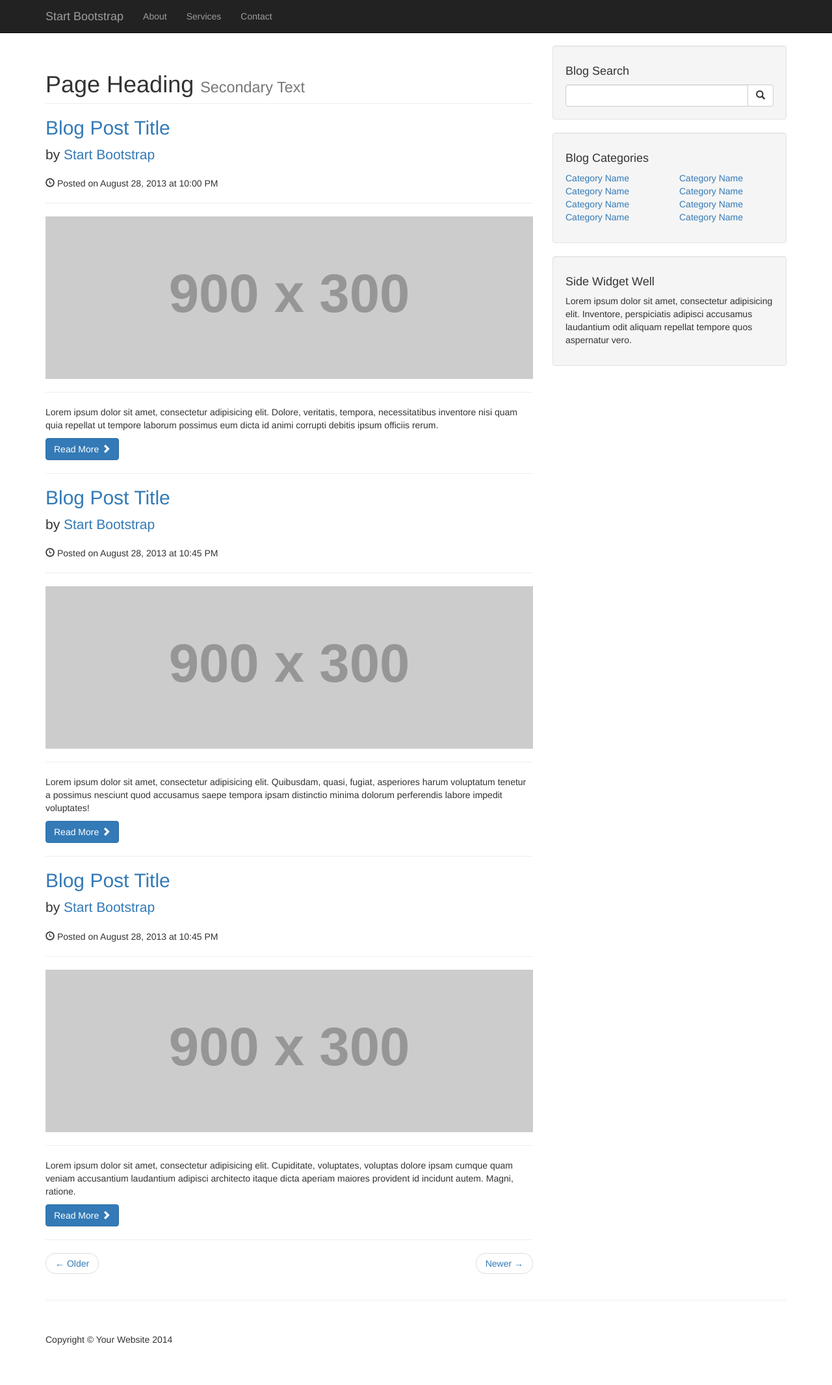
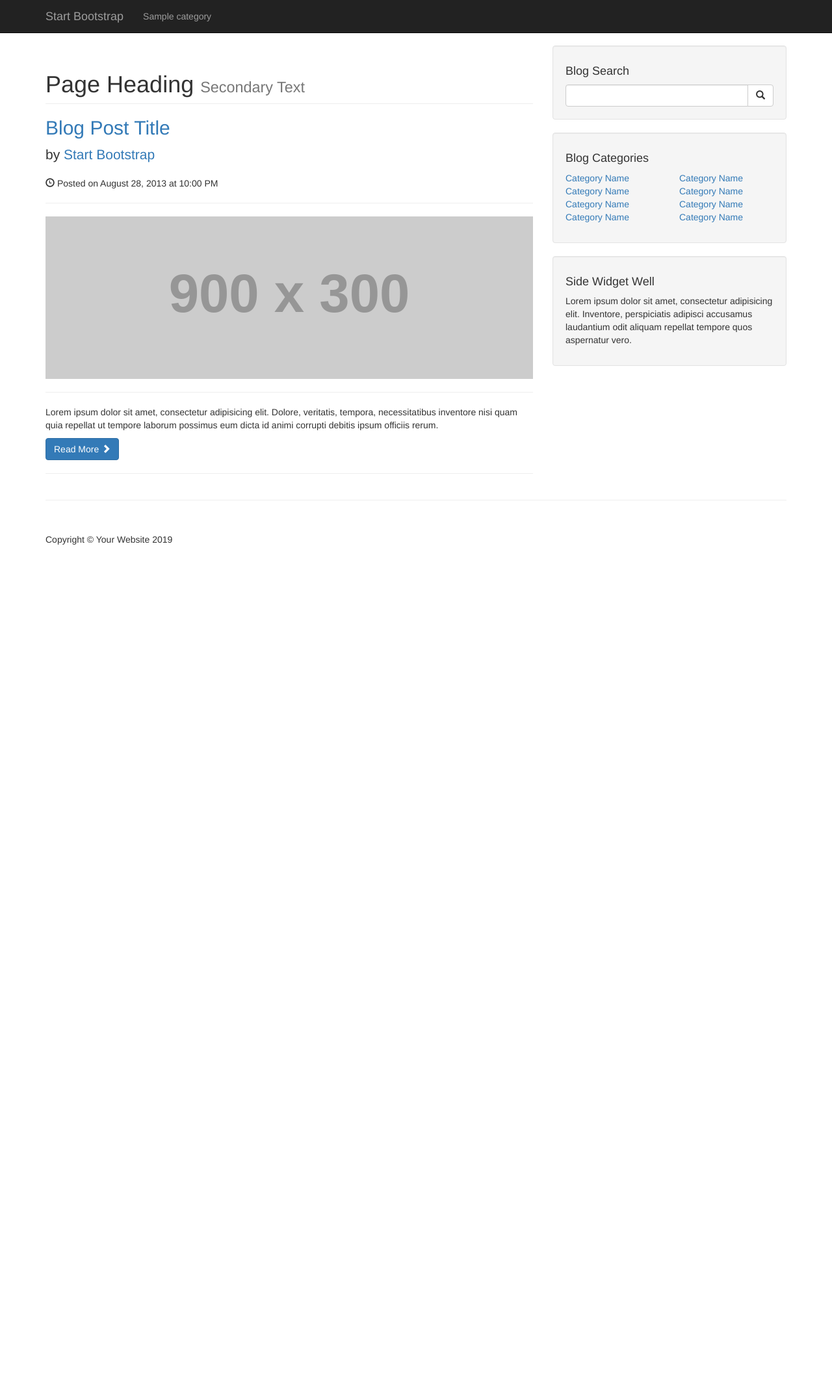
Before and after one commit to Slyness98/cms, a PHP site: page / in a window 1280 px wide. Shown: the whole page at 65% size. After the commit the page ends 838 px from the top, so only its background shows below. Run offline with PHP 8.4, Linux system fonts and the light colour scheme; tables that the repository leaves empty or names only in its code hold one stand-in row (values such as "Sample post"); grey boxes labelled with a size stand in for pictures from a placeholder-image service; some libraries are stand-ins or nearby versions.

Commit message:
Refactored nav,header,footer,sidebar into components. Db categories connected dynamically to nav categories

```diff
--- a/includes/db.php
+++ b/includes/db.php
@@ -10,7 +10,7 @@ foreach ($db as $key => $value) {
 
 $connection = mysqli_connect(DB_HOST, DB_USER,DB_PASS, DB_NAME);
 if($connection){
-	echo "connected to cms";
+	//echo "connected to cms";
 }
 
 ?>
--- a/includes/footer.php
+++ b/includes/footer.php
@@ -2,7 +2,7 @@
         <footer>
             <div class="row">
                 <div class="col-lg-12">
-                    <p>Copyright &copy; Your Website 2014</p>
+                    <p>Copyright &copy; Your Website 2019</p>
                 </div>
                 <!-- /.col-lg-12 -->
             </div>
--- /dev/null
+++ b/includes/navigation.php
@@ -0,0 +1,48 @@
+ <?php include "includes/db.php";  ?>
+
+ <nav class="navbar navbar-inverse navbar-fixed-top" role="navigation">
+        <div class="container">
+
+            <!-- Brand and toggle get grouped for better mobile display -->
+            <div class="navbar-header">
+                <button type="button" class="navbar-toggle" data-toggle="collapse" data-target="#bs-example-navbar-collapse-1">
+                    <span class="sr-only">Toggle navigation</span>
+                    <span class="icon-bar"></span>
+                    <span class="icon-bar"></span>
+                    <span class="icon-bar"></span>
+                </button>
+                <a class="navbar-brand" href="#">Start Bootstrap</a>
+            </div>
+
+
+            <!-- Collect the nav links, forms, and other content for toggling -->
+            <div class="collapse navbar-collapse" id="bs-example-navbar-collapse-1">
+                <ul class="nav navbar-nav">
+
+                <?php
+                $query = "SELECT * FROM categories";
+                $select_all = mysqli_query($connection,$query);
+
+                while ($row = mysqli_fetch_assoc($select_all)) {
+                 $cat_title = $row['cat_title'];
+                 echo "<li><a href='#''>{$cat_title}</a></li>";
+                }
+
+                ?>
+                 <!--    <li>
+                        <a href="#">About</a>
+                    </li>
+                    <li>
+                        <a href="#">Services</a>
+                    </li>
+                    <li>
+                        <a href="#">Contact</a>
+                    </li> -->
+
+
+                </ul>
+            </div>
+            <!-- /.navbar-collapse -->
+        </div>
+        <!-- /.container -->
+  </nav>
--- /dev/null
+++ b/includes/sidebar.php
@@ -0,0 +1,58 @@
+
+ <div class="col-md-4">
+
+                <!-- Blog Search Well -->
+                <div class="well">
+                    <h4>Blog Search</h4>
+                    <div class="input-group">
+                        <input type="text" class="form-control">
+                        <span class="input-group-btn">
+                            <button class="btn btn-default" type="button">
+                                <span class="glyphicon glyphicon-search"></span>
+                        </button>
+                        </span>
+                    </div>
+                    <!-- /.input-group -->
+                </div>
+
+                <!-- Blog Categories Well -->
+                <div class="well">
+                    <h4>Blog Categories</h4>
+                    <div class="row">
+                        <div class="col-lg-6">
+                            <ul class="list-unstyled">
+                                <li><a href="#">Category Name</a>
+                                </li>
+                                <li><a href="#">Category Name</a>
+                                </li>
+                                <li><a href="#">Category Name</a>
+                                </li>
+                                <li><a href="#">Category Name</a>
+                                </li>
+                            </ul>
+                        </div>
+                        <!-- /.col-lg-6 -->
+                        <div class="col-lg-6">
+                            <ul class="list-unstyled">
+                                <li><a href="#">Category Name</a>
+                                </li>
+                                <li><a href="#">Category Name</a>
+                                </li>
+                                <li><a href="#">Category Name</a>
+                                </li>
+                                <li><a href="#">Category Name</a>
+                                </li>
+                            </ul>
+                        </div>
+                        <!-- /.col-lg-6 -->
+                    </div>
+                    <!-- /.row -->
+                </div>
+
+                <!-- Side Widget Well -->
+                <div class="well">
+                    <h4>Side Widget Well</h4>
+                    <p>Lorem ipsum dolor sit amet, consectetur adipisicing elit. Inventore, perspiciatis adipisci accusamus laudantium odit aliquam repellat tempore quos aspernatur vero.</p>
+                </div>
+
+            </div>
--- a/index.php
+++ b/index.php
@@ -1,38 +1,7 @@
-<?php
-include "includes/header.php";
-?>
+<?php include "includes/header.php"; ?>
     <!-- Navigation -->
-    <nav class="navbar navbar-inverse navbar-fixed-top" role="navigation">
-        <div class="container">
-            <!-- Brand and toggle get grouped for better mobile display -->
-            <div class="navbar-header">
-                <button type="button" class="navbar-toggle" data-toggle="collapse" data-target="#bs-example-navbar-collapse-1">
-                    <span class="sr-only">Toggle navigation</span>
-                    <span class="icon-bar"></span>
-                    <span class="icon-bar"></span>
-                    <span class="icon-bar"></span>
-                </button>
-                <a class="navbar-brand" href="#">Start Bootstrap</a>
-            </div>
-            <!-- Collect the nav links, forms, and other content for toggling -->
-            <div class="collapse navbar-collapse" id="bs-example-navbar-collapse-1">
-                <ul class="nav navbar-nav">
-                    <li>
-                        <a href="#">About</a>
-                    </li>
-                    <li>
-                        <a href="#">Services</a>
-                    </li>
-                    <li>
-                        <a href="#">Contact</a>
-                    </li>
-                </ul>
-            </div>
-            <!-- /.navbar-collapse -->
-        </div>
-        <!-- /.container -->
-    </nav>
 
+<?php include "includes/navigation.php" ?>
     <!-- Page Content -->
     <div class="container">
 
@@ -62,113 +31,15 @@ include "includes/header.php";
 
                 <hr>
 
-                <!-- Second Blog Post -->
-                <h2>
-                    <a href="#">Blog Post Title</a>
-                </h2>
-                <p class="lead">
-                    by <a href="index.php">Start Bootstrap</a>
-                </p>
-                <p><span class="glyphicon glyphicon-time"></span> Posted on August 28, 2013 at 10:45 PM</p>
-                <hr>
-                <img class="img-responsive" src="http://placehold.it/900x300" alt="">
-                <hr>
-                <p>Lorem ipsum dolor sit amet, consectetur adipisicing elit. Quibusdam, quasi, fugiat, asperiores harum voluptatum tenetur a possimus nesciunt quod accusamus saepe tempora ipsam distinctio minima dolorum perferendis labore impedit voluptates!</p>
-                <a class="btn btn-primary" href="#">Read More <span class="glyphicon glyphicon-chevron-right"></span></a>
 
-                <hr>
-
-                <!-- Third Blog Post -->
-                <h2>
-                    <a href="#">Blog Post Title</a>
-                </h2>
-                <p class="lead">
-                    by <a href="index.php">Start Bootstrap</a>
-                </p>
-                <p><span class="glyphicon glyphicon-time"></span> Posted on August 28, 2013 at 10:45 PM</p>
-                <hr>
-                <img class="img-responsive" src="http://placehold.it/900x300" alt="">
-                <hr>
-                <p>Lorem ipsum dolor sit amet, consectetur adipisicing elit. Cupiditate, voluptates, voluptas dolore ipsam cumque quam veniam accusantium laudantium adipisci architecto itaque dicta aperiam maiores provident id incidunt autem. Magni, ratione.</p>
-                <a class="btn btn-primary" href="#">Read More <span class="glyphicon glyphicon-chevron-right"></span></a>
-
-                <hr>
-
-                <!-- Pager -->
-                <ul class="pager">
-                    <li class="previous">
-                        <a href="#">&larr; Older</a>
-                    </li>
-                    <li class="next">
-                        <a href="#">Newer &rarr;</a>
-                    </li>
-                </ul>
 
             </div>
 
             <!-- Blog Sidebar Widgets Column -->
-            <div class="col-md-4">
-
-                <!-- Blog Search Well -->
-                <div class="well">
-                    <h4>Blog Search</h4>
-                    <div class="input-group">
-                        <input type="text" class="form-control">
-                        <span class="input-group-btn">
-                            <button class="btn btn-default" type="button">
-                                <span class="glyphicon glyphicon-search"></span>
-                        </button>
-                        </span>
-                    </div>
-                    <!-- /.input-group -->
-                </div>
-
-                <!-- Blog Categories Well -->
-                <div class="well">
-                    <h4>Blog Categories</h4>
-                    <div class="row">
-                        <div class="col-lg-6">
-                            <ul class="list-unstyled">
-                                <li><a href="#">Category Name</a>
-                                </li>
-                                <li><a href="#">Category Name</a>
-                                </li>
-                                <li><a href="#">Category Name</a>
-                                </li>
-                                <li><a href="#">Category Name</a>
-                                </li>
-                            </ul>
-                        </div>
-                        <!-- /.col-lg-6 -->
-                        <div class="col-lg-6">
-                            <ul class="list-unstyled">
-                                <li><a href="#">Category Name</a>
-                                </li>
-                                <li><a href="#">Category Name</a>
-                                </li>
-                                <li><a href="#">Category Name</a>
-                                </li>
-                                <li><a href="#">Category Name</a>
-                                </li>
-                            </ul>
-                        </div>
-                        <!-- /.col-lg-6 -->
-                    </div>
-                    <!-- /.row -->
-                </div>
-
-                <!-- Side Widget Well -->
-                <div class="well">
-                    <h4>Side Widget Well</h4>
-                    <p>Lorem ipsum dolor sit amet, consectetur adipisicing elit. Inventore, perspiciatis adipisci accusamus laudantium odit aliquam repellat tempore quos aspernatur vero.</p>
-                </div>
-
-            </div>
+           <?php include "includes/sidebar.php"; ?>
 
         </div>
         <!-- /.row -->
 
         <hr>
-<?php
-include 'includes/footer.php';
-?>
+<?php include 'includes/footer.php'; ?>
```
